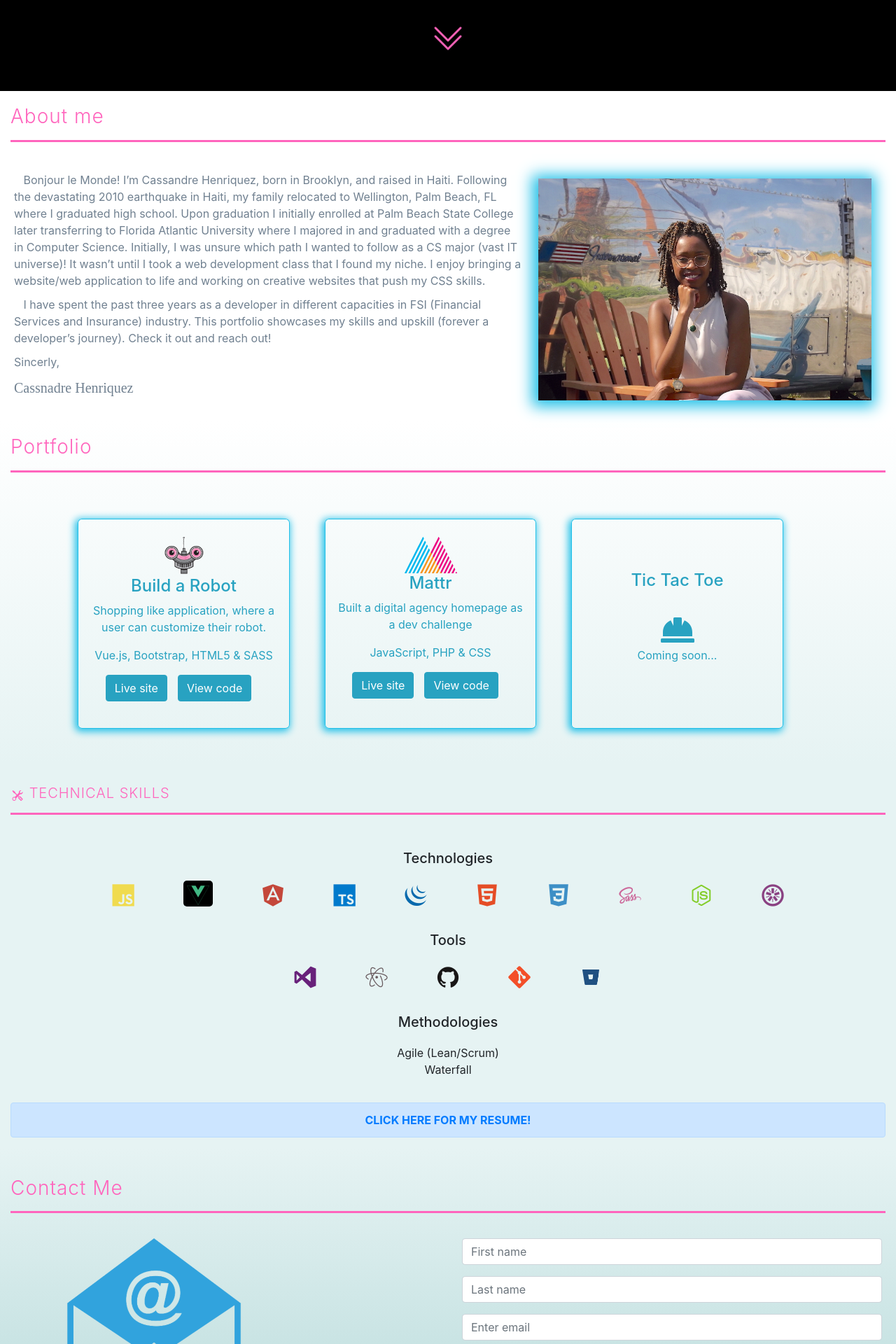
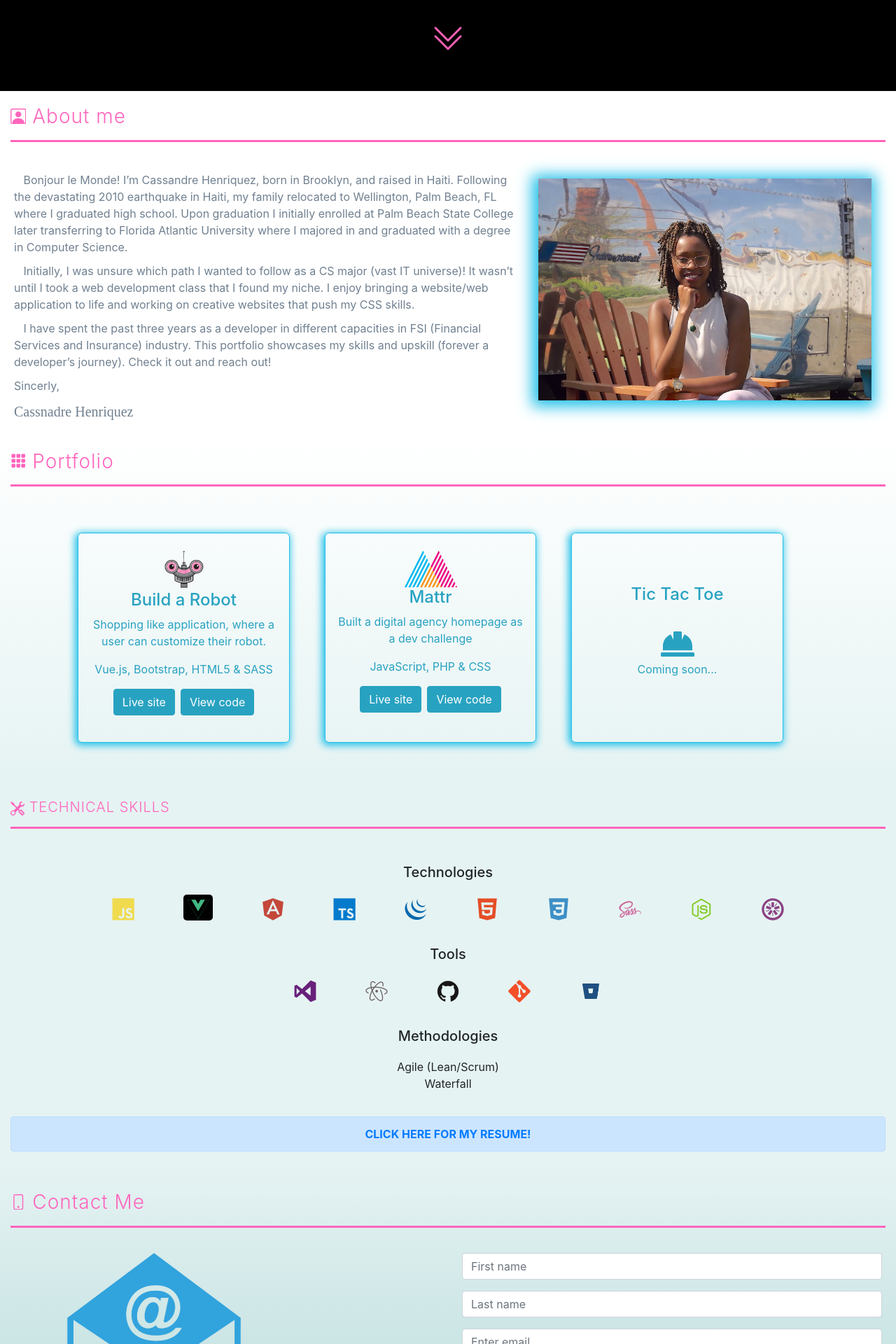
Before and after one commit to cassandreh1/cassandre-portfolio, an Angular app: page / in a window 1280 px wide. Shown: the part 320-2240 px from the top of the page at 70% size. Built offline with nearby package versions, Linux system fonts and the light colour scheme.

Commit message:
adding icons for sections

```diff
--- a/src/app/contact-me/contact-me.component.html
+++ b/src/app/contact-me/contact-me.component.html
@@ -1,6 +1,12 @@
 <div class="row justify-content-end" id="contact-me-wrapper">
     <div class="col-sm-12">
-        <h3 class="sub-title">Contact Me</h3>
+        <h3 class="sub-title">
+            <svg class="bi bi-phone margin-bottom-5" width="0.8em" height="0.8em" viewBox="0 0 16 16" fill="currentColor" xmlns="http://www.w3.org/2000/svg">
+                <path fill-rule="evenodd" d="M11 1H5a1 1 0 0 0-1 1v12a1 1 0 0 0 1 1h6a1 1 0 0 0 1-1V2a1 1 0 0 0-1-1zM5 0a2 2 0 0 0-2 2v12a2 2 0 0 0 2 2h6a2 2 0 0 0 2-2V2a2 2 0 0 0-2-2H5z"/>
+                <path fill-rule="evenodd" d="M8 14a1 1 0 1 0 0-2 1 1 0 0 0 0 2z"/>
+            </svg>
+            Contact Me
+        </h3>
         <hr>
     </div>
     <div class="col-sm-12 col-md-6 wall-art">
--- a/src/app/home/home.component.html
+++ b/src/app/home/home.component.html
@@ -1,6 +1,12 @@
 <div class="row no-gutters content-stye" id="about-me-wrapper">
   <div class="col-sm-12" id="about-me-title">
-    <h3 class="title sub-title">About me</h3>
+    <h3 class="title sub-title">
+      <svg class="bi bi-person-square margin-bottom-5" width="0.8em" height="0.8em" viewBox="0 0 16 16" fill="currentColor" xmlns="http://www.w3.org/2000/svg">
+        <path fill-rule="evenodd" d="M14 1H2a1 1 0 0 0-1 1v12a1 1 0 0 0 1 1h12a1 1 0 0 0 1-1V2a1 1 0 0 0-1-1zM2 0a2 2 0 0 0-2 2v12a2 2 0 0 0 2 2h12a2 2 0 0 0 2-2V2a2 2 0 0 0-2-2H2z"/>
+        <path fill-rule="evenodd" d="M2 15v-1c0-1 1-4 6-4s6 3 6 4v1H2zm6-6a3 3 0 1 0 0-6 3 3 0 0 0 0 6z"/>
+      </svg>
+      About me
+    </h3>
     <hr>
   </div>
   <div class="col-sm-12 col-lg-7 content-container">
@@ -9,7 +15,8 @@
       my family relocated to Wellington, Palm Beach, FL where I graduated high school.
       Upon graduation I initially enrolled at Palm Beach State College later transferring
       to Florida Atlantic University where I majored in and graduated with a degree in Computer Science.
-      Initially, I was unsure which path I wanted to follow as a CS major (vast IT universe)!
+    </p>
+      <p>&nbsp; &nbsp;Initially, I was unsure which path I wanted to follow as a CS major (vast IT universe)!
        It wasn’t until I took a web development class that I found my niche. I enjoy bringing
        a website/web application to life and working on creative websites that push my CSS skills.
     </p>
--- a/src/app/portfolio/portfolio.component.html
+++ b/src/app/portfolio/portfolio.component.html
@@ -1,6 +1,11 @@
 <div class="row portfolio-container">
     <div class="col-sm-12">
-        <h3 class="sub-title">Portfolio</h3>
+        <h3 class="sub-title">
+            <svg class="bi bi-grid-3x3-gap-fill margin-bottom-5" width="0.8em" height="0.8em" viewBox="0 0 16 16" fill="currentColor" xmlns="http://www.w3.org/2000/svg">
+                <path d="M1 2a1 1 0 0 1 1-1h2a1 1 0 0 1 1 1v2a1 1 0 0 1-1 1H2a1 1 0 0 1-1-1V2zm5 0a1 1 0 0 1 1-1h2a1 1 0 0 1 1 1v2a1 1 0 0 1-1 1H7a1 1 0 0 1-1-1V2zm5 0a1 1 0 0 1 1-1h2a1 1 0 0 1 1 1v2a1 1 0 0 1-1 1h-2a1 1 0 0 1-1-1V2zM1 7a1 1 0 0 1 1-1h2a1 1 0 0 1 1 1v2a1 1 0 0 1-1 1H2a1 1 0 0 1-1-1V7zm5 0a1 1 0 0 1 1-1h2a1 1 0 0 1 1 1v2a1 1 0 0 1-1 1H7a1 1 0 0 1-1-1V7zm5 0a1 1 0 0 1 1-1h2a1 1 0 0 1 1 1v2a1 1 0 0 1-1 1h-2a1 1 0 0 1-1-1V7zM1 12a1 1 0 0 1 1-1h2a1 1 0 0 1 1 1v2a1 1 0 0 1-1 1H2a1 1 0 0 1-1-1v-2zm5 0a1 1 0 0 1 1-1h2a1 1 0 0 1 1 1v2a1 1 0 0 1-1 1H7a1 1 0 0 1-1-1v-2zm5 0a1 1 0 0 1 1-1h2a1 1 0 0 1 1 1v2a1 1 0 0 1-1 1h-2a1 1 0 0 1-1-1v-2z"/>
+            </svg>
+            Portfolio
+        </h3>
         <hr>
     </div>
     <div class="col-sm-12">
@@ -11,7 +16,7 @@
                 <p>Shopping like application, where a user can customize their robot.</p>
                 <p>Vue.js, Bootstrap, HTML5 & SASS</p>
                 <div>
-                    <a class="btn btn-outline-primary" href="https://cassandrehenriquez-build-a-bot.netlify.app">Live site</a>
+                    <a class="btn btn-outline-primary margin-right-8" href="https://cassandrehenriquez-build-a-bot.netlify.app">Live site</a>
                     <a class="btn btn-outline-primary" href="https://github.com/cassandreh1/build-a-bot">View code</a>
                 </div>
                 </div>
@@ -21,7 +26,7 @@
                 <p>Built a digital agency homepage as a dev challenge</p>
                 <p>JavaScript, PHP & CSS</p>
                 <div>
-                    <a class="btn btn-outline-primary" href="https://cassandreh1.github.io/Mode-Dev/">Live site</a>
+                    <a class="btn btn-outline-primary margin-right-8" href="https://cassandreh1.github.io/Mode-Dev/">Live site</a>
                     <a class="btn btn-outline-primary" href="https://github.com/cassandreh1/Mode-Dev">View code</a>
                 </div>
                 </div>
@@ -32,7 +37,7 @@
                 <br>
                 <fa-icon [icon]="faHardHat" class="fa-3x" [ngStyle]="{ 'line-height': 0 }"></fa-icon>
                 <p>Coming soon...</p>
-                <!-- <a class="btn btn-outline-primary" href="javascript:void(0)">TBD</a>
+                <!-- <a class="btn btn-outline-primary margin-right-8" href="javascript:void(0)">TBD</a>
                 <a class="btn btn-outline-primary"href="javascript:void(0)">TBD</a> -->
             </div>
         </div>
--- a/src/app/portfolio/portfolio.component.scss
+++ b/src/app/portfolio/portfolio.component.scss
@@ -45,13 +45,16 @@
         color: white;
         background-color: #28a2c1;;
         border-color: #28a2c1;
-        margin-right: 15px;
+        // margin-right: 15px;
         margin-bottom: 15px;
         &:hover {
             color: #28a2c1;
             background-color: white;
             border-color: #28a2c1;
         }
+    }
+    .margin-right-8 {
+        margin-right: 8px;
     }
     @media screen and (max-width: 991px) {
         .portfolio-item {
@@ -62,4 +65,9 @@
             }
         }
     }
+    @media screen and (min-width: 992px){
+        #portfolio-wrapper .portfolio-item {
+            min-height: 325px;
+        }
+    }
 }
--- a/src/app/resume/resume.component.scss
+++ b/src/app/resume/resume.component.scss
@@ -55,6 +55,9 @@ ul.timeline {
     h5 {
         margin: 0;
         padding-top: 15px;
+        &:first-child {
+            padding-top: 0;
+        }
         &:before {
             content: ' ';
             background: white;
--- a/src/index.html
+++ b/src/index.html
@@ -2,7 +2,7 @@
 <html>
 <head>
   <meta charset="utf-8">
-  <title>CH</title>
+  <title>Cassandre Henriquez | Front-end Developer</title>
   <base href="/">
   <meta name="viewport" content="width=device-width, initial-scale=1">
   <link rel="icon" type="image/x-icon" href="favicon.ico">
--- a/src/styles.scss
+++ b/src/styles.scss
@@ -7,9 +7,6 @@
 .sub-title {
     padding-top: 20px;
     color: #ff65bd;
-    svg {
-        padding-top: 5px;
-    }
     letter-spacing: 1px;
     font-weight: 300;
 }
@@ -17,3 +14,6 @@ hr {
     border-top-width: 3px;
     border-color: #ff65bd;
 }
+.margin-bottom-5 {
+    margin-bottom: 5px;
+}
```
